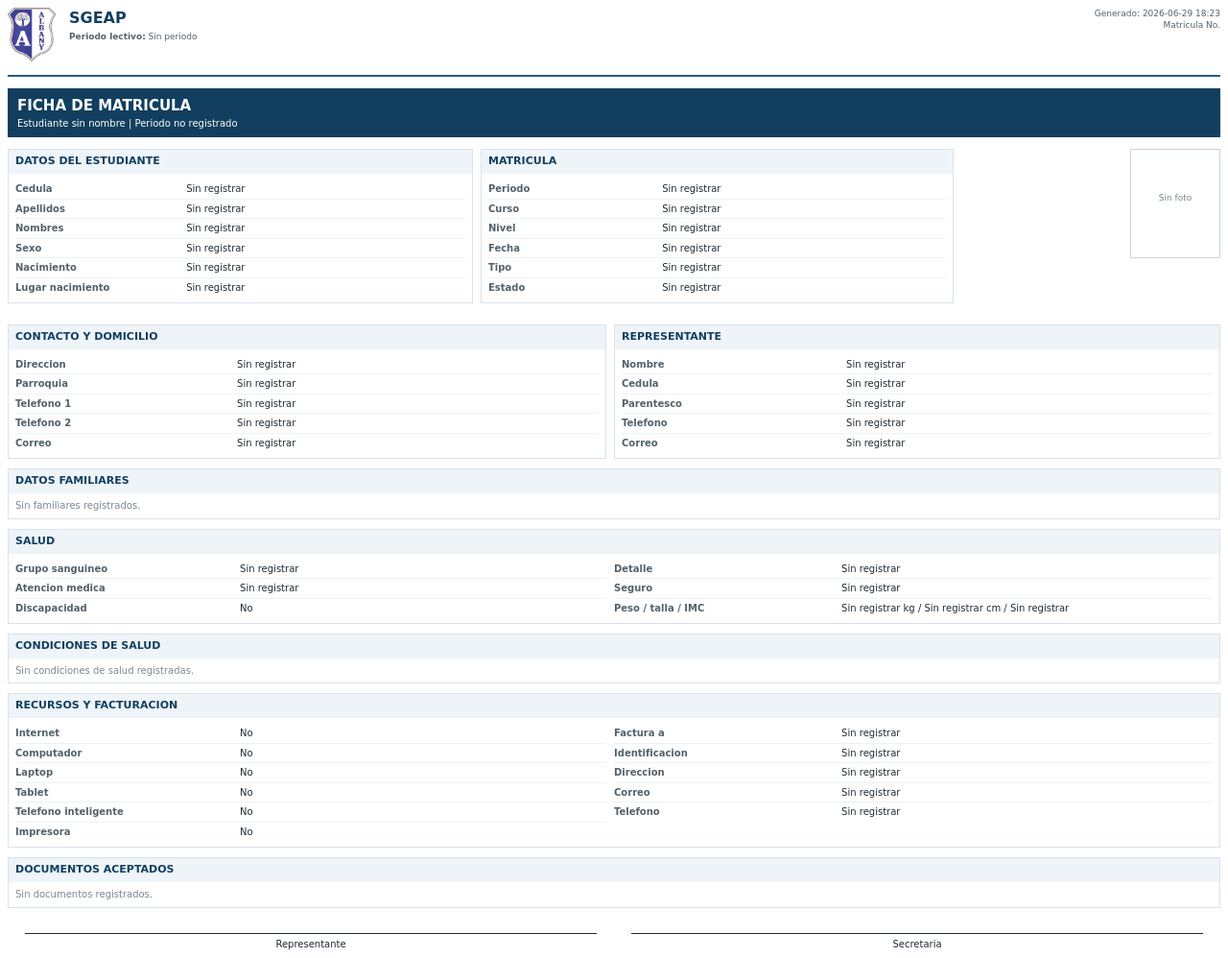
After one commit to alex7vp/SGEap, a PHP site: page /SGEap/app/views/pdf/matricula_ficha.php in a window 1280 px wide. The commit adds this page. Shown: the whole page at 96% size. Run offline with PHP 8.4, Linux system fonts and the light colour scheme; some libraries are stand-ins or nearby versions.

Commit message:
agregar ficha PDF de matrícula y acceso desde reportes

```diff
--- a/app/core/Controller.php
+++ b/app/core/Controller.php
@@ -120,6 +120,7 @@ abstract class Controller
             '/personas' => 'personas.gestionar',
             '/personal' => 'personas.gestionar',
             '/matriculas' => 'matriculas.gestionar',
+            '/matriculas/ficha' => 'matriculas.gestionar|representante.estudiantes',
             '/estudiantes' => 'estudiantes.gestionar',
             '/grados' => 'catalogos.gestionar',
             '/cursos' => 'cursos.gestionar',
--- /dev/null
+++ b/app/views/pdf/matricula_ficha.php
@@ -0,0 +1,387 @@
+<?php
+
+declare(strict_types=1);
+
+$h = static fn (mixed $value): string => htmlspecialchars((string) $value, ENT_QUOTES, 'UTF-8');
+$text = static function (mixed $value, string $fallback = 'Sin registrar'): string {
+    $normalized = trim((string) $value);
+
+    return $normalized !== '' ? $normalized : $fallback;
+};
+$yesNo = static fn (mixed $value): string => !empty($value) ? 'Si' : 'No';
+$date = static function (mixed $value) use ($text): string {
+    $raw = trim((string) $value);
+
+    if ($raw === '') {
+        return 'Sin registrar';
+    }
+
+    $timestamp = strtotime($raw);
+
+    return $timestamp !== false ? date('d/m/Y', $timestamp) : $text($raw);
+};
+$money = static fn (mixed $value): string => trim((string) $value) !== '' ? (string) $value : '0.00';
+
+$institution = is_array($institution ?? null) ? $institution : [];
+$profile = is_array($profile ?? null) ? $profile : [];
+$matricula = is_array($matricula ?? null) ? $matricula : [];
+$student = is_array($profile['student'] ?? null) ? $profile['student'] : [];
+$matriculation = is_array($profile['matriculation'] ?? null) ? $profile['matriculation'] : [];
+$representative = is_array($profile['representative'] ?? null) ? $profile['representative'] : [];
+$families = is_array($profile['families'] ?? null) ? $profile['families'] : [];
+$healthContext = is_array($profile['health_context'] ?? null) ? $profile['health_context'] : [];
+$healthInsurance = is_array($profile['health_insurance'] ?? null) ? $profile['health_insurance'] : [];
+$healthConditions = is_array($profile['health_conditions'] ?? null) ? $profile['health_conditions'] : [];
+$healthMeasurement = is_array($profile['health_measurement'] ?? null) ? $profile['health_measurement'] : [];
+$resources = is_array($profile['resources'] ?? null) ? $profile['resources'] : [];
+$billing = is_array($profile['billing'] ?? null) ? $profile['billing'] : [];
+$documents = is_array($profile['documents'] ?? null) ? $profile['documents'] : [];
+
+$studentName = trim((string) (($student['perapellidos'] ?? '') . ' ' . ($student['pernombres'] ?? '')));
+$representativeName = trim((string) (($representative['perapellidos'] ?? '') . ' ' . ($representative['pernombres'] ?? '')));
+$courseName = (string) ($matriculation['curso'] ?? (($matricula['granombre'] ?? '') . ' ' . ($matricula['prlnombre'] ?? '')));
+$periodName = (string) ($matriculation['pledescripcion'] ?? $matricula['pledescripcion'] ?? '');
+$logoPath = BASE_PATH . '/public/assets/images/institucion-logo.png';
+$photoPath = trim((string) ($matriculation['matfoto'] ?? ''));
+$absolutePhotoPath = $photoPath !== '' ? BASE_PATH . '/public/assets/' . ltrim($photoPath, '/') : '';
+$canRenderImages = extension_loaded('gd');
+
+$resourceLabels = [
+    'mrtinternet' => 'Internet',
+    'mrtcomputador' => 'Computador',
+    'mrtlaptop' => 'Laptop',
+    'mrttablet' => 'Tablet',
+    'mrtcelular' => 'Telefono inteligente',
+    'mrtimpresora' => 'Impresora',
+];
+$mother = null;
+$father = null;
+$otherFamilies = [];
+
+foreach ($families as $family) {
+    $relationship = mb_strtolower(trim((string) ($family['ptenombre'] ?? '')));
+
+    if ($mother === null && $relationship === 'madre') {
+        $mother = $family;
+        continue;
+    }
+
+    if ($father === null && $relationship === 'padre') {
+        $father = $family;
+        continue;
+    }
+
+    $otherFamilies[] = $family;
+}
+
+$hasInstitutionMeta = trim((string) ($institution['insruc'] ?? '')) !== ''
+    || trim((string) ($institution['inscodigoamie'] ?? '')) !== '';
+$hasInstitutionAddress = trim((string) ($institution['insdireccion'] ?? '')) !== '';
+$familyPersonName = static fn (array $family): string => trim((string) (($family['perapellidos'] ?? '') . ' ' . ($family['pernombres'] ?? '')));
+?>
+<!doctype html>
+<html lang="es">
+<head>
+    <meta charset="UTF-8">
+    <style>
+        @page { margin: 22px 28px; }
+        body { color: #1f2933; font-family: "DejaVu Sans", sans-serif; font-size: 10px; line-height: 1.35; }
+        h1, h2, h3, p { margin: 0; }
+        .header { border-bottom: 2px solid #1f5f8b; display: table; margin-bottom: 12px; padding-bottom: 10px; width: 100%; }
+        .header-logo, .header-main, .header-meta { display: table-cell; vertical-align: top; }
+        .header-logo { width: 64px; }
+        .header-logo img { max-height: 56px; max-width: 56px; }
+        .header-main h1 { color: #123f5f; font-size: 16px; text-transform: uppercase; }
+        .header-main p { color: #52616b; font-size: 9px; margin-top: 2px; }
+        .header-meta { color: #52616b; font-size: 9px; text-align: right; width: 150px; }
+        .title-band { background: #123f5f; color: #fff; margin-bottom: 12px; padding: 8px 10px; }
+        .title-band h2 { font-size: 15px; text-transform: uppercase; }
+        .title-band p { font-size: 10px; margin-top: 2px; }
+        .summary { display: table; margin-bottom: 12px; width: 100%; }
+        .summary-main, .summary-photo { display: table-cell; vertical-align: top; }
+        .summary-main { width: 78%; }
+        .summary-photo { text-align: right; width: 22%; }
+        .photo-box { border: 1px solid #c9d3dc; display: inline-block; height: 112px; text-align: center; width: 92px; }
+        .photo-box img { max-height: 112px; max-width: 92px; }
+        .photo-empty { color: #7b8794; font-size: 9px; padding-top: 44px; }
+        .grid { display: table; width: 100%; }
+        .col { display: table-cell; padding-right: 8px; vertical-align: top; width: 50%; }
+        .col:last-child { padding-right: 0; }
+        .section { border: 1px solid #d9e2ec; margin-bottom: 10px; page-break-inside: avoid; }
+        .section h3 { background: #eef4f8; color: #123f5f; font-size: 11px; padding: 5px 7px; text-transform: uppercase; }
+        .content { padding: 6px 7px; }
+        .row { border-bottom: 1px solid #edf2f7; display: table; width: 100%; }
+        .row:last-child { border-bottom: 0; }
+        .label, .value { display: table-cell; padding: 3px 0; vertical-align: top; }
+        .label { color: #52616b; font-weight: bold; width: 38%; }
+        .value { color: #1f2933; width: 62%; }
+        table { border-collapse: collapse; width: 100%; }
+        th { background: #eef4f8; color: #123f5f; font-size: 9px; text-align: left; }
+        th, td { border: 1px solid #d9e2ec; padding: 4px; vertical-align: top; }
+        .muted { color: #7b8794; }
+        .signature-grid { display: table; margin-top: 26px; width: 100%; }
+        .signature { display: table-cell; padding: 0 18px; text-align: center; width: 50%; }
+        .signature-line { border-top: 1px solid #1f2933; padding-top: 4px; }
+    </style>
+</head>
+<body>
+    <header class="header">
+        <div class="header-logo">
+            <?php if ($canRenderImages && is_file($logoPath)): ?>
+                <img src="<?= $h($logoPath); ?>" alt="Logo">
+            <?php endif; ?>
+        </div>
+        <div class="header-main">
+            <h1><?= $h($text($institution['insnombre'] ?? $appName ?? 'SGEap', 'SGEap')); ?></h1>
+            <p><strong>Periodo lectivo:</strong> <?= $h($text($periodName, 'Sin periodo')); ?></p>
+            <?php if ($hasInstitutionMeta): ?>
+                <p>
+                    <?php if (trim((string) ($institution['insruc'] ?? '')) !== ''): ?>
+                        RUC: <?= $h($institution['insruc']); ?>
+                    <?php endif; ?>
+                    <?php if (trim((string) ($institution['insruc'] ?? '')) !== '' && trim((string) ($institution['inscodigoamie'] ?? '')) !== ''): ?>
+                        |
+                    <?php endif; ?>
+                    <?php if (trim((string) ($institution['inscodigoamie'] ?? '')) !== ''): ?>
+                        AMIE: <?= $h($institution['inscodigoamie']); ?>
+                    <?php endif; ?>
+                </p>
+            <?php endif; ?>
+            <?php if ($hasInstitutionAddress): ?>
+                <p><?= $h($institution['insdireccion']); ?></p>
+            <?php endif; ?>
+        </div>
+        <div class="header-meta">
+            <p>Generado: <?= $h($generatedAt ?? date('Y-m-d H:i')); ?></p>
+            <p>Matricula No. <?= $h($matricula['matid'] ?? $matriculation['matid'] ?? ''); ?></p>
+        </div>
+    </header>
+
+    <section class="title-band">
+        <h2>Ficha de matricula</h2>
+        <p><?= $h($text($studentName, 'Estudiante sin nombre')); ?> | <?= $h($text($periodName, 'Periodo no registrado')); ?></p>
+    </section>
+
+    <section class="summary">
+        <div class="summary-main">
+            <div class="grid">
+                <div class="col">
+                    <div class="section">
+                        <h3>Datos del estudiante</h3>
+                        <div class="content">
+                            <div class="row"><div class="label">Cedula</div><div class="value"><?= $h($text($student['percedula'] ?? null)); ?></div></div>
+                            <div class="row"><div class="label">Apellidos</div><div class="value"><?= $h($text($student['perapellidos'] ?? null)); ?></div></div>
+                            <div class="row"><div class="label">Nombres</div><div class="value"><?= $h($text($student['pernombres'] ?? null)); ?></div></div>
+                            <div class="row"><div class="label">Sexo</div><div class="value"><?= $h($text($student['persexo'] ?? null)); ?></div></div>
+                            <div class="row"><div class="label">Nacimiento</div><div class="value"><?= $h($date($student['perfechanacimiento'] ?? null)); ?></div></div>
+                            <div class="row"><div class="label">Lugar nacimiento</div><div class="value"><?= $h($text($student['estlugarnacimiento'] ?? null)); ?></div></div>
+                        </div>
+                    </div>
+                </div>
+                <div class="col">
+                    <div class="section">
+                        <h3>Matricula</h3>
+                        <div class="content">
+                            <div class="row"><div class="label">Periodo</div><div class="value"><?= $h($text($periodName)); ?></div></div>
+                            <div class="row"><div class="label">Curso</div><div class="value"><?= $h($text($courseName)); ?></div></div>
+                            <div class="row"><div class="label">Nivel</div><div class="value"><?= $h($text($matriculation['nednombre'] ?? $matricula['nednombre'] ?? null)); ?></div></div>
+                            <div class="row"><div class="label">Fecha</div><div class="value"><?= $h($date($matriculation['matfecha'] ?? $matricula['matfecha'] ?? null)); ?></div></div>
+                            <div class="row"><div class="label">Tipo</div><div class="value"><?= $h($text($matriculation['tmanombre'] ?? $matricula['tmanombre'] ?? null)); ?></div></div>
+                            <div class="row"><div class="label">Estado</div><div class="value"><?= $h($text($matriculation['emdnombre'] ?? $matricula['emdnombre'] ?? null)); ?></div></div>
+                        </div>
+                    </div>
+                </div>
+            </div>
+        </div>
+        <div class="summary-photo">
+            <div class="photo-box">
+                <?php if ($canRenderImages && $absolutePhotoPath !== '' && is_file($absolutePhotoPath)): ?>
+                    <img src="<?= $h($absolutePhotoPath); ?>" alt="Foto">
+                <?php else: ?>
+                    <div class="photo-empty"><?= $canRenderImages ? 'Sin foto' : 'Foto no disponible' ?></div>
+                <?php endif; ?>
+            </div>
+        </div>
+    </section>
+
+    <div class="grid">
+        <div class="col">
+            <div class="section">
+                <h3>Contacto y domicilio</h3>
+                <div class="content">
+                    <div class="row"><div class="label">Direccion</div><div class="value"><?= $h($text($student['estdireccion'] ?? null)); ?></div></div>
+                    <div class="row"><div class="label">Parroquia</div><div class="value"><?= $h($text($student['estparroquia'] ?? null)); ?></div></div>
+                    <div class="row"><div class="label">Telefono 1</div><div class="value"><?= $h($text($student['pertelefono1'] ?? null)); ?></div></div>
+                    <div class="row"><div class="label">Telefono 2</div><div class="value"><?= $h($text($student['pertelefono2'] ?? null)); ?></div></div>
+                    <div class="row"><div class="label">Correo</div><div class="value"><?= $h($text($student['percorreo'] ?? null)); ?></div></div>
+                </div>
+            </div>
+        </div>
+        <div class="col">
+            <div class="section">
+                <h3>Representante</h3>
+                <div class="content">
+                    <div class="row"><div class="label">Nombre</div><div class="value"><?= $h($text($representativeName)); ?></div></div>
+                    <div class="row"><div class="label">Cedula</div><div class="value"><?= $h($text($representative['percedula'] ?? null)); ?></div></div>
+                    <div class="row"><div class="label">Parentesco</div><div class="value"><?= $h($text($representative['ptenombre'] ?? null)); ?></div></div>
+                    <div class="row"><div class="label">Telefono</div><div class="value"><?= $h($text($representative['pertelefono1'] ?? null)); ?></div></div>
+                    <div class="row"><div class="label">Correo</div><div class="value"><?= $h($text($representative['percorreo'] ?? null)); ?></div></div>
+                </div>
+            </div>
+        </div>
+    </div>
+
+    <div class="section">
+        <h3>Datos familiares</h3>
+        <div class="content">
+            <?php if ($families === []): ?>
+                <p class="muted">Sin familiares registrados.</p>
+            <?php else: ?>
+                <div class="grid">
+                    <div class="col">
+                        <div class="section">
+                            <h3>Padre</h3>
+                            <div class="content">
+                                <?php if ($father === null): ?>
+                                    <p class="muted">Sin registrar.</p>
+                                <?php else: ?>
+                                    <div class="row"><div class="label">Nombre</div><div class="value"><?= $h($text($familyPersonName($father))); ?></div></div>
+                                    <div class="row"><div class="label">Cedula</div><div class="value"><?= $h($text($father['percedula'] ?? null)); ?></div></div>
+                                    <div class="row"><div class="label">Telefono</div><div class="value"><?= $h($text($father['pertelefono1'] ?? null)); ?></div></div>
+                                    <div class="row"><div class="label">Correo</div><div class="value"><?= $h($text($father['percorreo'] ?? null)); ?></div></div>
+                                    <div class="row"><div class="label">Ocupacion</div><div class="value"><?= $h($text($father['perocupacion'] ?? null)); ?></div></div>
+                                    <div class="row"><div class="label">Lugar trabajo</div><div class="value"><?= $h($text($father['perlugardetrabajo'] ?? null)); ?></div></div>
+                                <?php endif; ?>
+                            </div>
+                        </div>
+                    </div>
+                    <div class="col">
+                        <div class="section">
+                            <h3>Madre</h3>
+                            <div class="content">
+                                <?php if ($mother === null): ?>
+                                    <p class="muted">Sin registrar.</p>
+                                <?php else: ?>
+                                    <div class="row"><div class="label">Nombre</div><div class="value"><?= $h($text($familyPersonName($mother))); ?></div></div>
+                                    <div class="row"><div class="label">Cedula</div><div class="value"><?= $h($text($mother['percedula'] ?? null)); ?></div></div>
+                                    <div class="row"><div class="label">Telefono</div><div class="value"><?= $h($text($mother['pertelefono1'] ?? null)); ?></div></div>
+                                    <div class="row"><div class="label">Correo</div><div class="value"><?= $h($text($mother['percorreo'] ?? null)); ?></div></div>
+                                    <div class="row"><div class="label">Ocupacion</div><div class="value"><?= $h($text($mother['perocupacion'] ?? null)); ?></div></div>
+                                    <div class="row"><div class="label">Lugar trabajo</div><div class="value"><?= $h($text($mother['perlugardetrabajo'] ?? null)); ?></div></div>
+                                <?php endif; ?>
+                            </div>
+                        </div>
+                    </div>
+                </div>
+                <?php if ($otherFamilies !== []): ?>
+                <table>
+                    <thead><tr><th>Parentesco</th><th>Identificacion</th><th>Nombre</th><th>Telefono</th><th>Correo</th><th>Ocupacion</th></tr></thead>
+                    <tbody>
+                        <?php foreach ($otherFamilies as $family): ?>
+                            <tr>
+                                <td><?= $h($text($family['ptenombre'] ?? null)); ?></td>
+                                <td><?= $h($text($family['percedula'] ?? null)); ?></td>
+                                <td><?= $h($text($familyPersonName($family))); ?></td>
+                                <td><?= $h($text($family['pertelefono1'] ?? null)); ?></td>
+                                <td><?= $h($text($family['percorreo'] ?? null)); ?></td>
+                                <td><?= $h($text($family['perocupacion'] ?? null)); ?></td>
+                            </tr>
+                        <?php endforeach; ?>
+                    </tbody>
+                </table>
+                <?php endif; ?>
+            <?php endif; ?>
+        </div>
+    </div>
+
+    <div class="section">
+        <h3>Salud</h3>
+        <div class="content">
+            <div class="grid">
+                <div class="col">
+                    <div class="row"><div class="label">Grupo sanguineo</div><div class="value"><?= $h($text($healthContext['gsnombre'] ?? null)); ?></div></div>
+                    <div class="row"><div class="label">Atencion medica</div><div class="value"><?= $h($text($healthContext['amnombre'] ?? null)); ?></div></div>
+                    <div class="row"><div class="label">Discapacidad</div><div class="value"><?= $h($yesNo($healthContext['ecstienediscapacidad'] ?? false)); ?></div></div>
+                </div>
+                <div class="col">
+                    <div class="row"><div class="label">Detalle</div><div class="value"><?= $h($text($healthContext['ecsdetallediscapacidad'] ?? null)); ?></div></div>
+                    <div class="row"><div class="label">Seguro</div><div class="value"><?= $h($text($healthInsurance['smnombre'] ?? null)); ?></div></div>
+                    <div class="row"><div class="label">Peso / talla / IMC</div><div class="value"><?= $h($text($healthMeasurement['emspeso'] ?? null)); ?> kg / <?= $h($text($healthMeasurement['emstalla'] ?? null)); ?> cm / <?= $h($text($healthMeasurement['emsimc'] ?? null)); ?></div></div>
+                </div>
+            </div>
+        </div>
+    </div>
+
+    <div class="section">
+        <h3>Condiciones de salud</h3>
+        <div class="content">
+            <?php if ($healthConditions === []): ?>
+                <p class="muted">Sin condiciones de salud registradas.</p>
+            <?php else: ?>
+                <table>
+                    <thead><tr><th>Tipo</th><th>Descripcion</th><th>Medicamentos</th><th>Observacion</th><th>Vigente</th></tr></thead>
+                    <tbody>
+                        <?php foreach ($healthConditions as $condition): ?>
+                            <tr>
+                                <td><?= $h($text($condition['tcsnombre'] ?? null)); ?></td>
+                                <td><?= $h($text($condition['ecsadescripcion'] ?? null)); ?></td>
+                                <td><?= $h($text($condition['ecsamedicamentos'] ?? null)); ?></td>
+                                <td><?= $h($text($condition['ecsaobservacion'] ?? null)); ?></td>
+                                <td><?= $h($yesNo($condition['ecsavigente'] ?? false)); ?></td>
+                            </tr>
+                        <?php endforeach; ?>
+                    </tbody>
+                </table>
+            <?php endif; ?>
+        </div>
+    </div>
+
+    <div class="section">
+        <h3>Recursos y facturacion</h3>
+        <div class="content">
+            <div class="grid">
+                <div class="col">
+                    <?php foreach ($resourceLabels as $key => $label): ?>
+                        <div class="row"><div class="label"><?= $h($label); ?></div><div class="value"><?= $h($yesNo($resources[$key] ?? false)); ?></div></div>
+                    <?php endforeach; ?>
+                </div>
+                <div class="col">
+                    <div class="row"><div class="label">Factura a</div><div class="value"><?= $h($text($billing['mfcnombre'] ?? null)); ?></div></div>
+                    <div class="row"><div class="label">Identificacion</div><div class="value"><?= $h($text($billing['mfcidentificacion'] ?? null)); ?></div></div>
+                    <div class="row"><div class="label">Direccion</div><div class="value"><?= $h($text($billing['mfcdireccion'] ?? null)); ?></div></div>
+                    <div class="row"><div class="label">Correo</div><div class="value"><?= $h($text($billing['mfccorreo'] ?? null)); ?></div></div>
+                    <div class="row"><div class="label">Telefono</div><div class="value"><?= $h($text($billing['mfctelefono'] ?? null)); ?></div></div>
+                </div>
+            </div>
+        </div>
+    </div>
+
+    <div class="section">
+        <h3>Documentos aceptados</h3>
+        <div class="content">
+            <?php if ($documents === []): ?>
+                <p class="muted">Sin documentos registrados.</p>
+            <?php else: ?>
+                <table>
+                    <thead><tr><th>Documento</th><th>Obligatorio</th><th>Aceptado</th><th>Fecha aceptacion</th></tr></thead>
+                    <tbody>
+                        <?php foreach ($documents as $document): ?>
+                            <tr>
+                                <td><?= $h($text($document['domnombre'] ?? null)); ?></td>
+                                <td><?= $h($yesNo($document['domobligatorio'] ?? false)); ?></td>
+                                <td><?= $h($yesNo($document['madaceptado'] ?? false)); ?></td>
+                                <td><?= $h($text($document['madfecha_aceptacion'] ?? null)); ?></td>
+                            </tr>
+                        <?php endforeach; ?>
+                    </tbody>
+                </table>
+            <?php endif; ?>
+        </div>
+    </div>
+
+    <div class="signature-grid">
+        <div class="signature"><div class="signature-line">Representante</div></div>
+        <div class="signature"><div class="signature-line">Secretaria</div></div>
+    </div>
+</body>
+</html>
--- a/composer.json
+++ b/composer.json
@@ -3,7 +3,8 @@
   "description": "Base MVC simple en PHP nativo con PostgreSQL.",
   "type": "project",
   "require": {
-    "php": ">=8.0"
+    "php": ">=8.0",
+    "dompdf/dompdf": "^3.1"
   },
   "autoload": {
     "classmap": [
--- a/config/routes.php
+++ b/config/routes.php
@@ -167,6 +167,7 @@ return static function (Router $router): void {
     $router->get('/grados', [GradeController::class, 'index']);
     $router->get('/matriculas', [MatriculationController::class, 'index']);
     $router->get('/matriculas/editar', [MatriculationController::class, 'edit']);
+    $router->get('/matriculas/ficha', [MatriculationController::class, 'recordPdf']);
     $router->get('/matriculas/buscar', [MatriculationController::class, 'search']);
     $router->get('/matriculas/persona', [MatriculationController::class, 'findPerson']);
     $router->get('/cursos', [CourseController::class, 'index']);
```
Also changed, not shown: app/controllers/MatriculationController.php (+52 -1 lines), app/services/PdfReportService.php (added, +82 -0 lines), app/views/estudiantes/show.php (+7 -0 lines), app/views/matriculas/_rows.php (+10 -0 lines), app/views/matriculas/edit.php (+7 -1 lines), app/views/matriculas/index.php (+57 -1 lines), 2 other files.
